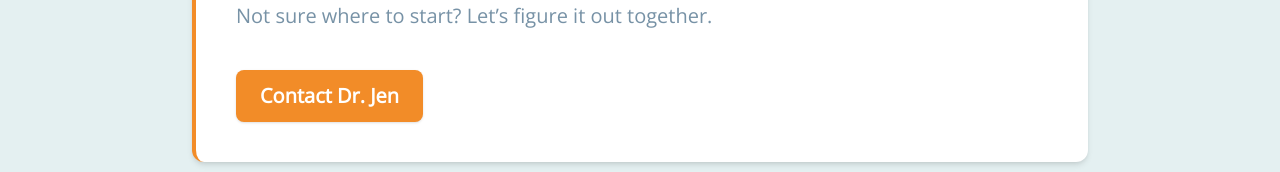
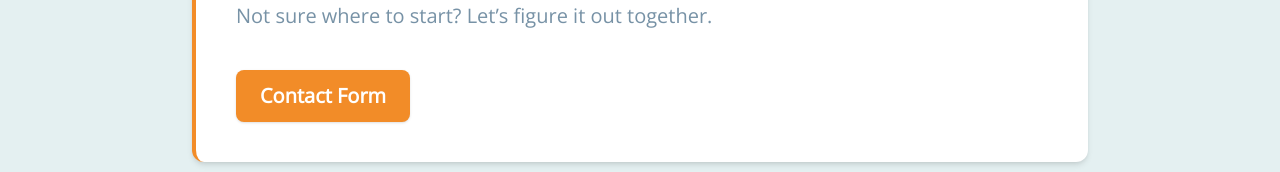
Before and after one commit to D3adchef/HabitAEffect, a React (Vite) app: page / in a window 1280 px wide. Shown: the part 1396-1568 px from the top of the page. Built offline with nearby package versions, Linux system fonts and the light colour scheme.

Commit message:
update contact button

```diff
--- a/src/pages/Home.jsx
+++ b/src/pages/Home.jsx
@@ -95,7 +95,7 @@ export default function Home() {
             href="/contact"
             className="inline-block bg-orange text-white font-semibold px-6 py-3 rounded-lg shadow hover:bg-[#e07f1f] transition-colors"
           >
-            Contact Dr. Jen
+            Contact Form
           </a>
         </div>
       </div>
--- a/src/pages/Services.jsx
+++ b/src/pages/Services.jsx
@@ -107,7 +107,7 @@ export default function Services() {
               href="/contact"
               className="inline-block bg-orange text-white font-semibold px-6 py-3 rounded-lg shadow hover:bg-[#e07f1f] transition-colors"
             >
-              Contact Dr. Jen
+              Contact Form
             </a>
           </div>
         </div>
```
